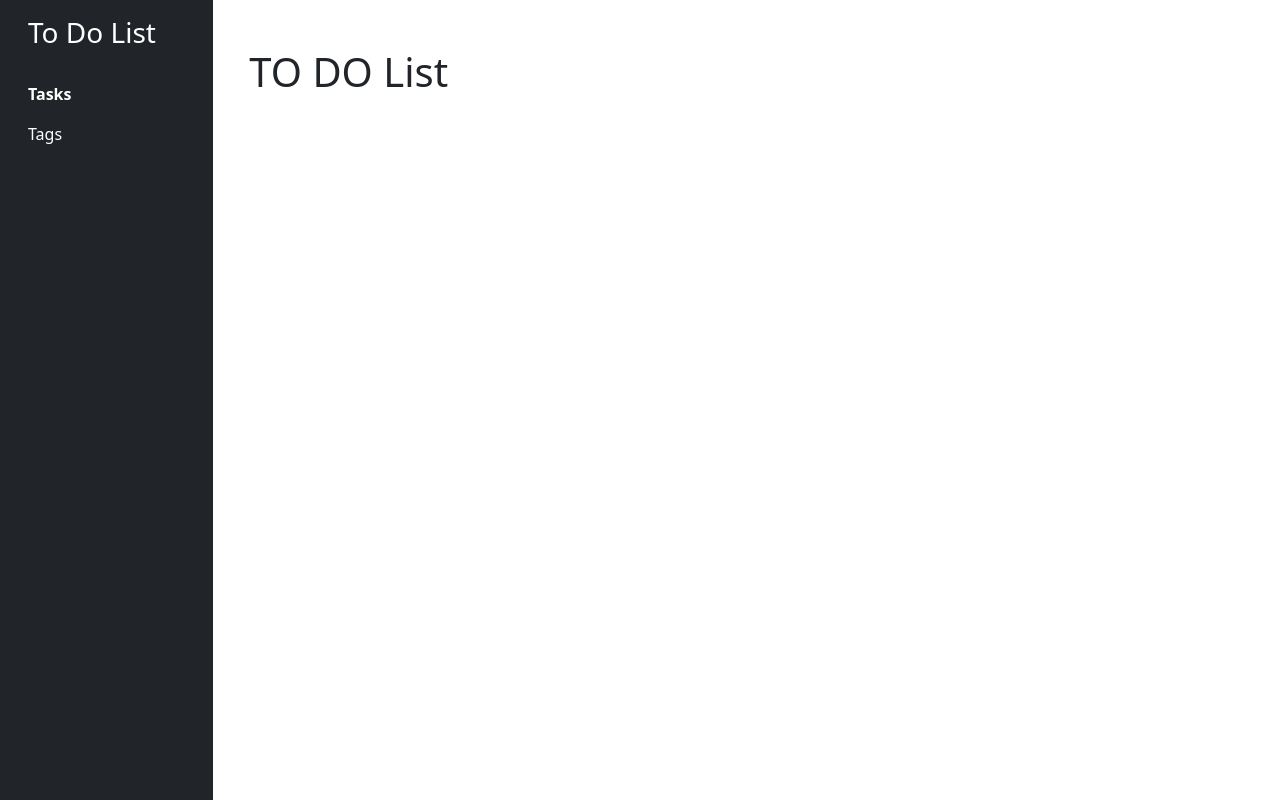
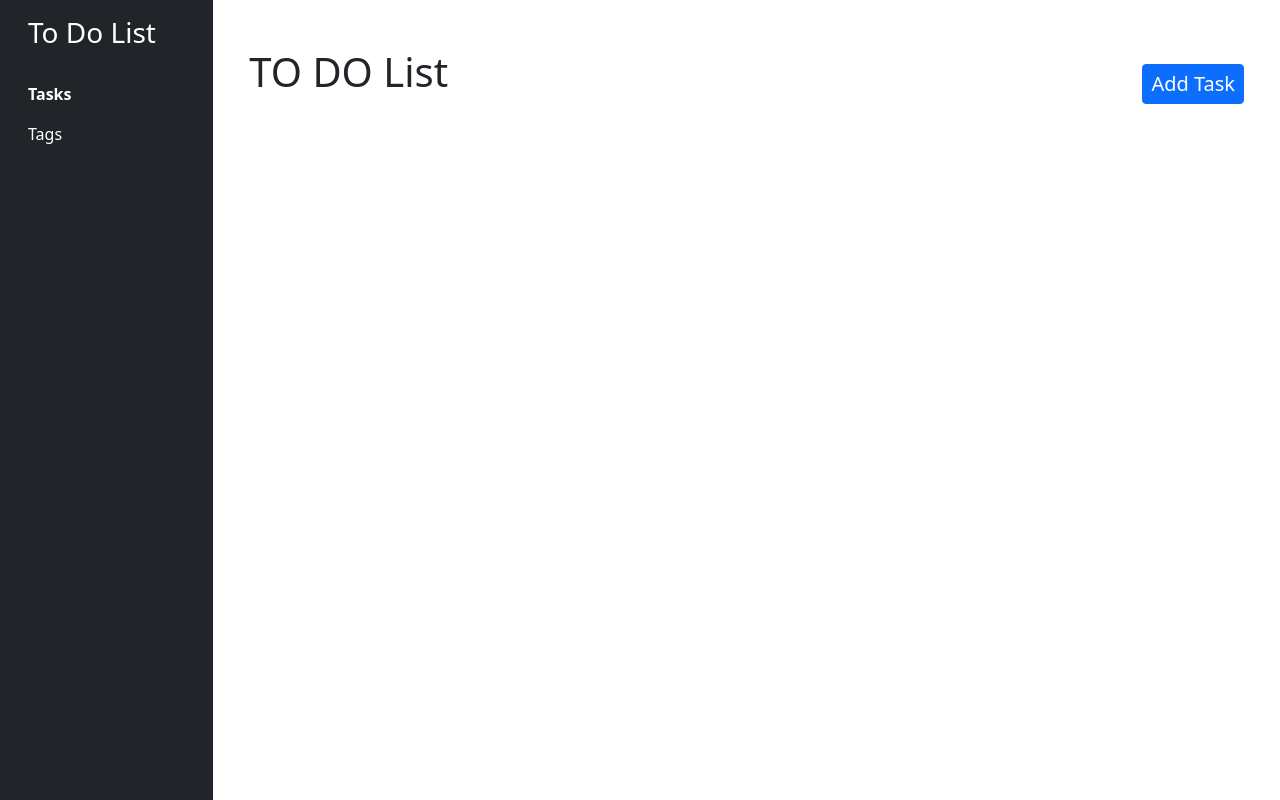
Before and after one commit to omerlenko/todo-list, a Django app: page / in a window 1280 px wide. Run offline with Django 5.2, Linux system fonts and the light colour scheme; data that the repository does not hold is empty.

Commit message:
update layout, add new task button, update button urls

```diff
--- a/templates/todo_app/homepage.html
+++ b/templates/todo_app/homepage.html
@@ -1,8 +1,11 @@
 {% extends "base.html" %}
-
 {% block content %}
 <div class="container mt-5">
-  <h1 class="mb-4 fs-1">TO DO List</h1>
+  <div class="d-flex justify-content-between align-items-center">
+    <h1 class="mb-4 fs-1">TO DO List</h1>
+    <a href="{% url 'todo_app:task-create' %}" class="btn btn-primary btn-sm fs-5">Add Task</a>
+  </div>
+
   <ul class="list-group">
     {% for task in tasks %}
     <li class="list-group-item py-4">
@@ -16,14 +19,12 @@
         </div>
       </div>
 
-
       <div class="mt-2">
         <small class="text-muted fs-6">Created: {{ task.datetime }}</small>
         <span class="text-muted fs-6 ms-3">
           Deadline: {% if task.deadline %}{{ task.deadline }}{% else %}No Deadline{% endif %}
         </span>
       </div>
-
 
       <div class="mt-2">
         <strong class="fs-6">Tags:</strong>
@@ -32,11 +33,10 @@
         {% endfor %}
       </div>
 
-
       <div class="mt-3">
         <div class="d-flex gap-3">
-          <a href="#" class="btn btn-primary btn-sm fs-5">Update</a>
-          <a href="#" class="btn btn-danger btn-sm me-auto fs-5">Delete</a>
+          <a href="{% url "todo_app:task-update" pk=task.id %}" class="btn btn-primary btn-sm fs-5">Update</a>
+          <a href="{% url "todo_app:task-delete" pk=task.id %}" class="btn btn-danger btn-sm me-auto fs-5">Delete</a>
 
           <form method="post" action="{% url "todo_app:task-complete" pk=task.id %}" class="">
             {% csrf_token %}
```
